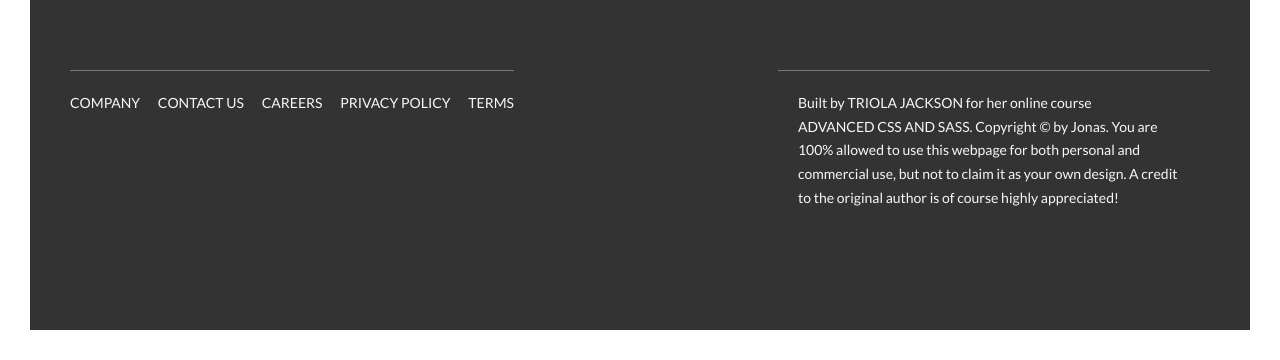
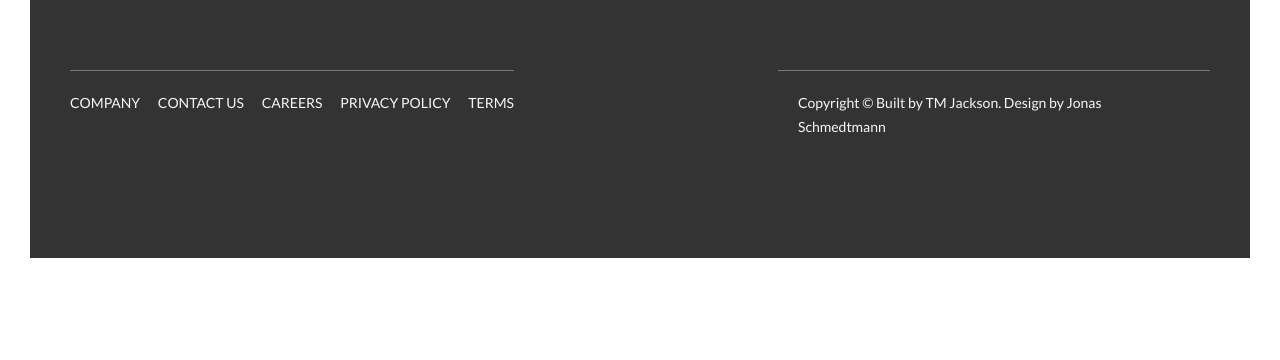
Before and after one commit to TMJSMC53/natours, a website: page index.html in a window 1280 px wide. Shown: the part 5737-6097 px from the top of the page. After the commit the page ends 6025 px from the top, so only its background shows below. Drawn offline with Linux system fonts and the light colour scheme.

Commit message:
Update copyright message at bottom

```diff
--- a/index.html
+++ b/index.html
@@ -408,10 +408,9 @@
             </div>
             <div class="col-1-of-2">
                 <p class="footer__copyright">
-                    Built by <a href="#" class="footer__link">Triola Jackson</a> for her online course <a href="#"
-                        class="footer__link">Advanced CSS and Sass</a>. Copyright &copy; by Jonas. You are 100%
-                    allowed to use this webpage for both personal and commercial use, but not to claim it as your own
-                    design. A credit to the original author is of course highly appreciated!
+                    <!-- Built by <a href="#" class="footer__link">TM Jackson</a> for her online course <a href="#"
+                                            class="footer__link">Advanced CSS and Sass</a>. -->
+                    Copyright &copy; Built by TM Jackson. Design by Jonas Schmedtmann
                 </p>
             </div>
         </div>
```
